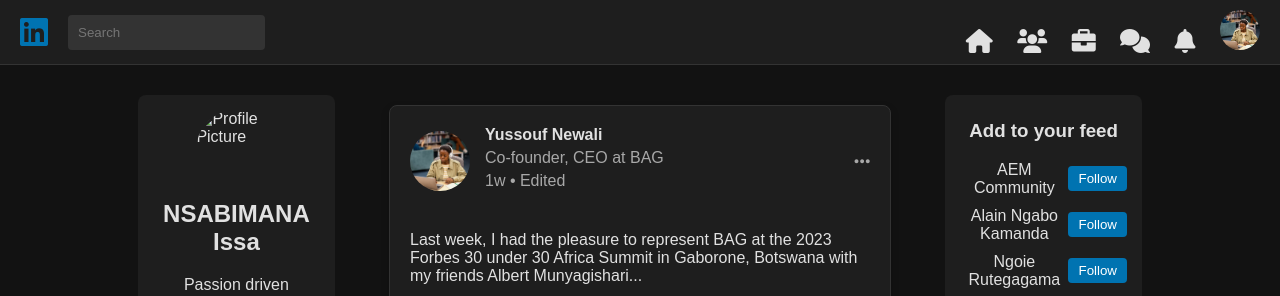
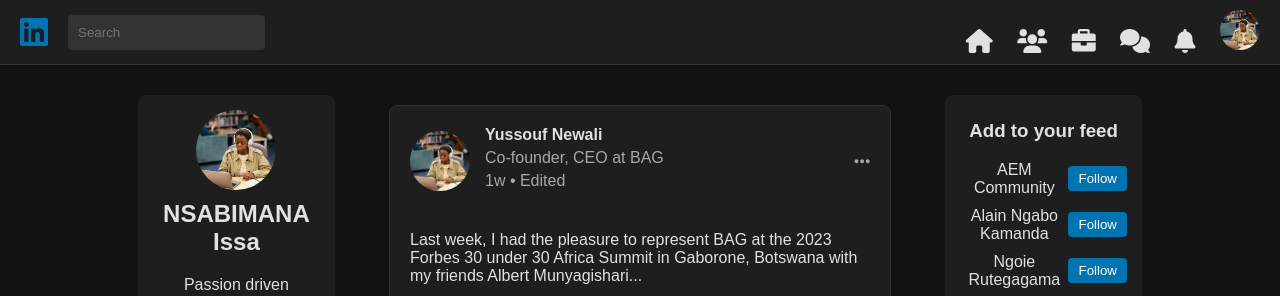
Before and after one commit to sindayiheba3/CSS_Assignment2, a plain HTML site: page index.html in a window 1280 px wide. Shown: the top 296 px of the page. Drawn offline with Linux system fonts and the light colour scheme.

Commit message:
index.html

```diff
--- a/index.html
+++ b/index.html
@@ -25,7 +25,7 @@
     <div class="main-container">
         <div class="sidebar">
             <div class="profile-card">
-                <img class="profile-pic-sidebar" src="Images/Images/Post.png" alt="Profile Picture">
+                <img class="profile-pic-sidebar" src="/Images/Post.png" alt="Profile Picture">
                 <h2>NSABIMANA Issa</h2>
                 <p>Passion driven software developer | Software Engineer</p>
                 <div class="sidebar-stats">
```
